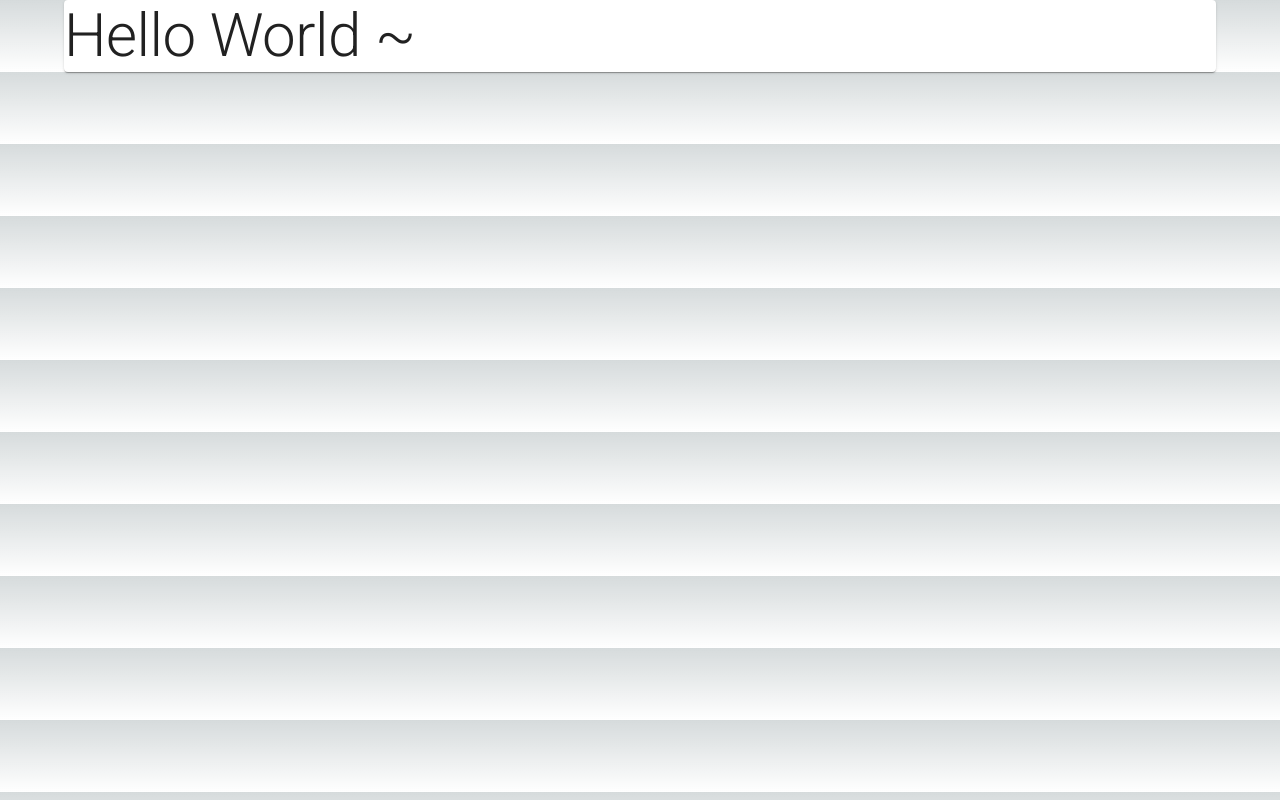
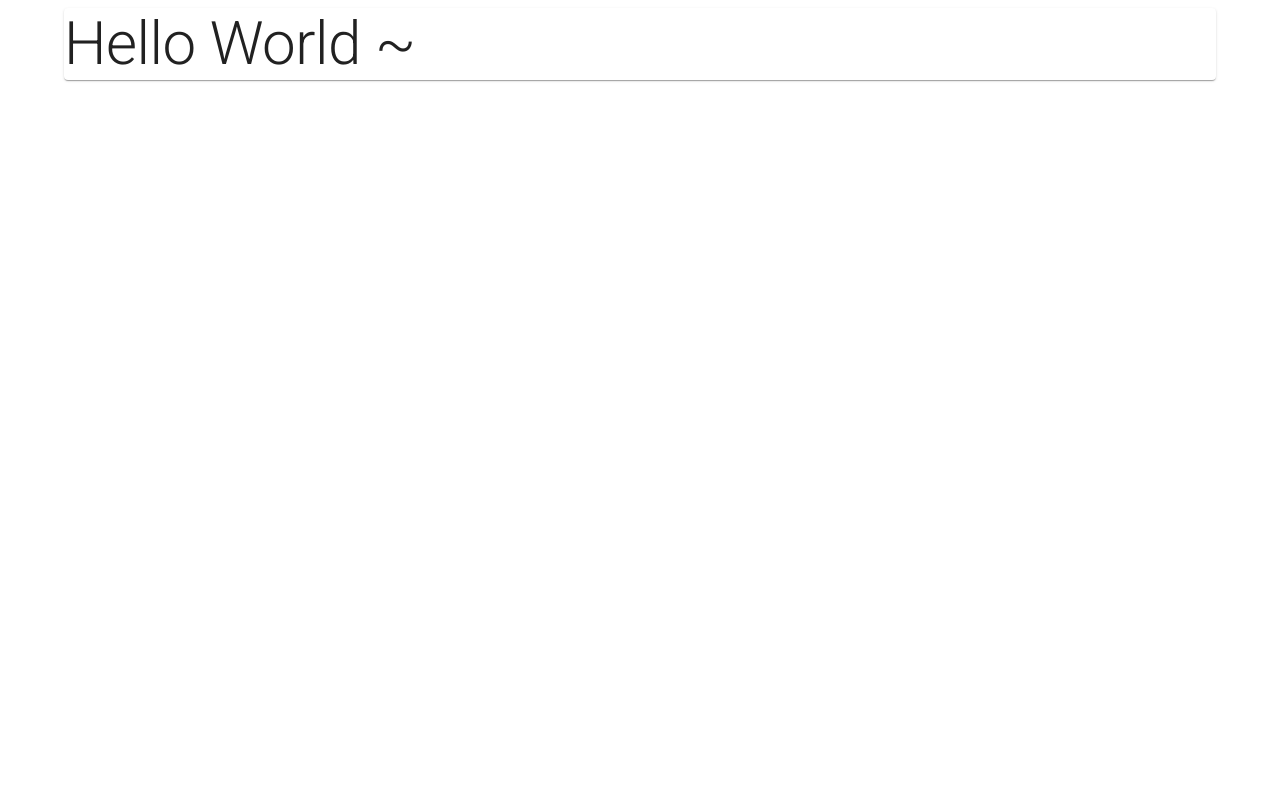
Before and after one commit to harley-codes/Hobby-CMS, a Next.js app: page / in a window 1280 px wide. Built offline with nearby package versions, Linux system fonts and the light colour scheme.

Commit message:
Remove tailwindcss

```diff
--- a/postcss.config.js
+++ /dev/null
@@ -1,6 +0,0 @@
-module.exports = {
-	plugins: {
-		tailwindcss: {},
-		autoprefixer: {},
-	},
-}
--- a/src/app/globals.css
+++ b/src/app/globals.css
@@ -1,27 +1,3 @@
-@tailwind base;
-@tailwind components;
-@tailwind utilities;
-
-:root {
-  --foreground-rgb: 0, 0, 0;
-  --background-start-rgb: 214, 219, 220;
-  --background-end-rgb: 255, 255, 255;
+html {
+	cursor: help;
 }
-
-@media (prefers-color-scheme: dark) {
-  :root {
-    --foreground-rgb: 255, 255, 255;
-    --background-start-rgb: 0, 0, 0;
-    --background-end-rgb: 0, 0, 0;
-  }
-}
-
-body {
-  color: rgb(var(--foreground-rgb));
-  background: linear-gradient(
-      to bottom,
-      transparent,
-      rgb(var(--background-end-rgb))
-    )
-    rgb(var(--background-start-rgb));
-}
--- a/tailwind.config.ts
+++ /dev/null
@@ -1,20 +0,0 @@
-import type { Config } from 'tailwindcss'
-
-const config: Config = {
-	content: [
-		'./src/pages/**/*.{js,ts,jsx,tsx,mdx}',
-		'./src/components/**/*.{js,ts,jsx,tsx,mdx}',
-		'./src/app/**/*.{js,ts,jsx,tsx,mdx}',
-	],
-	theme: {
-		extend: {
-			backgroundImage: {
-				'gradient-radial': 'radial-gradient(var(--tw-gradient-stops))',
-				'gradient-conic':
-          'conic-gradient(from 180deg at 50% 50%, var(--tw-gradient-stops))',
-			},
-		},
-	},
-	plugins: [],
-}
-export default config
```
Also changed, not shown: package.json (+3 -6 lines), 1 other file (tests, documents, lock files or other folders).
